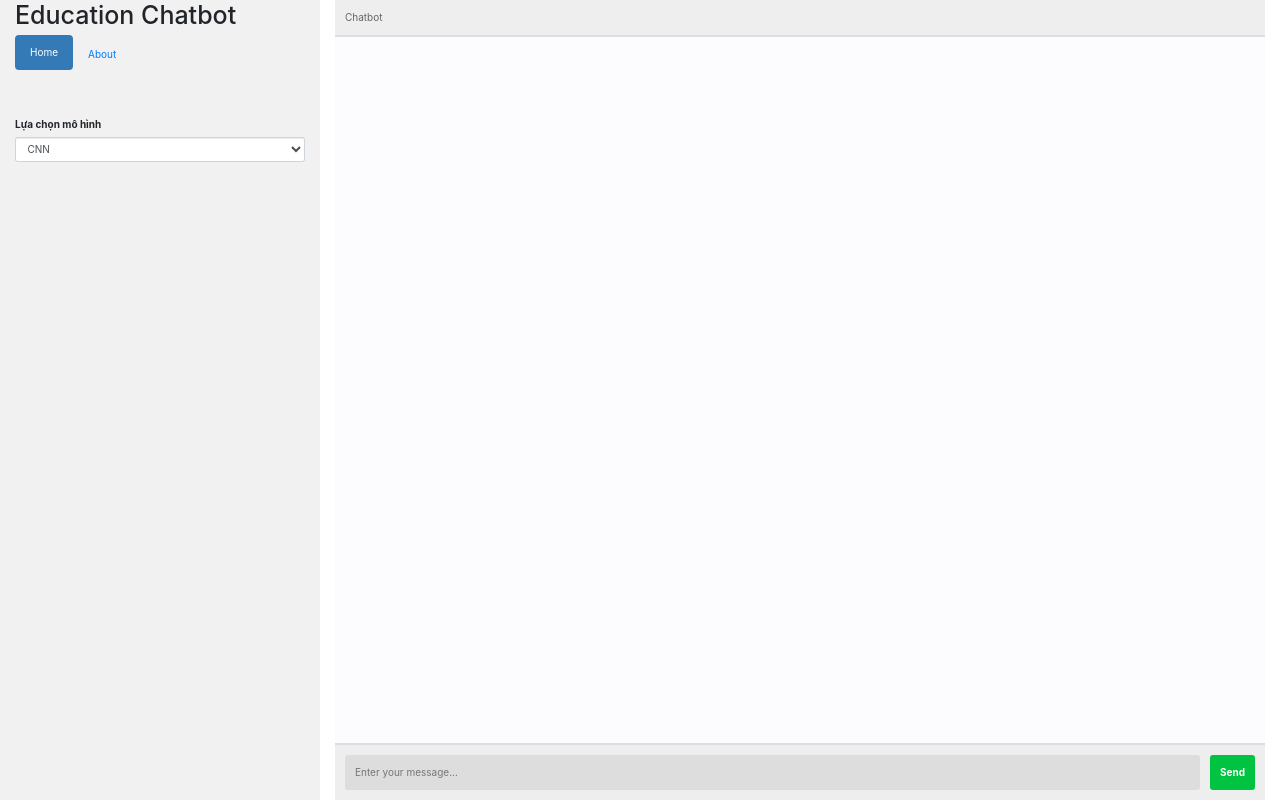
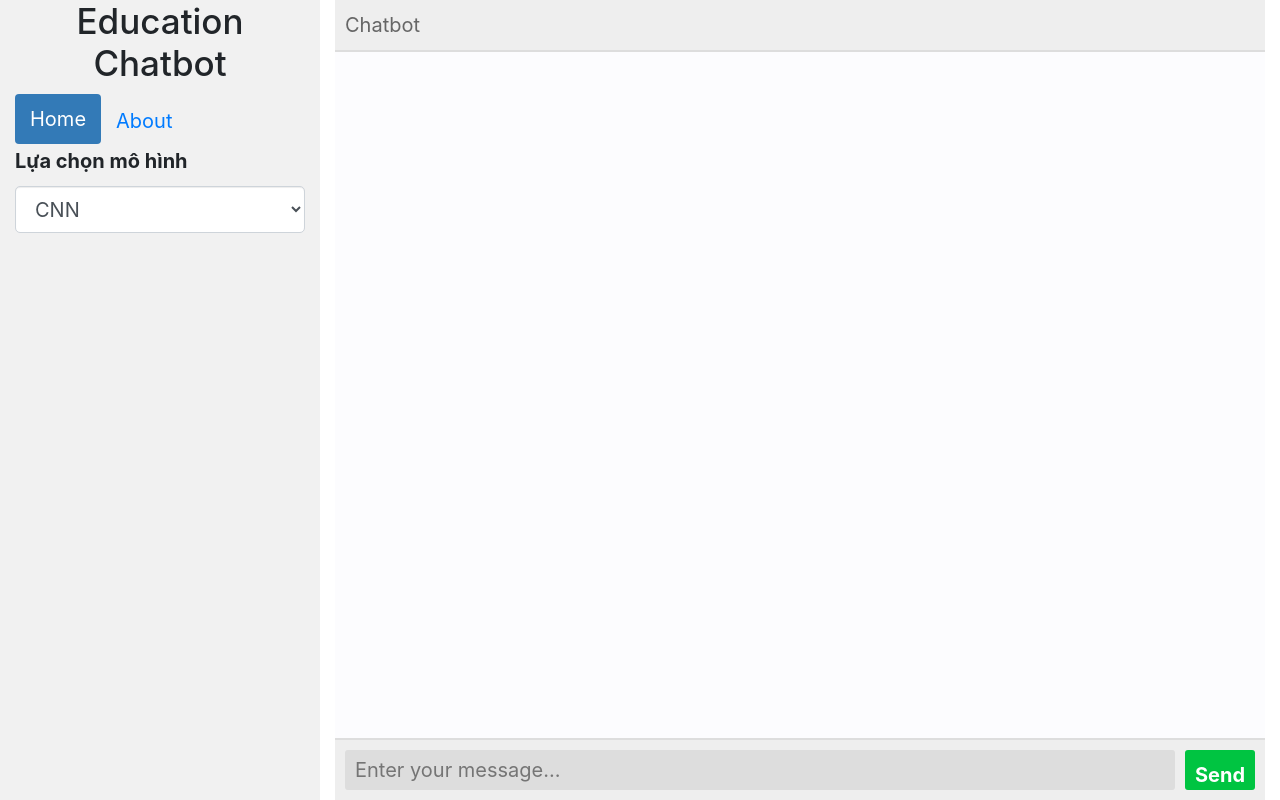
Before and after one commit to thangnvkcn/DemoQ-A, a Flask app: page / in a window 1280 px wide. Run offline with Flask 2, Linux system fonts and the light colour scheme; parts of the project's set-up code (start-up, migrations or seed data) failed here and were passed over; some libraries are stand-ins or nearby versions.

Commit message:
refactored

```diff
--- a/static/css/main.css
+++ b/static/css/main.css
@@ -13,6 +13,20 @@ html {
 html, body {
   margin:0px;
   height:100%;
+  font-size: 20px !important;
+}
+
+h1 {
+    color: black;
+    margin-bottom: 0;
+    margin-top: 0;
+    text-align: center;
+}
+
+h3 {
+    color: black;
+    margin-top: 3px;
+    text-align: center;
 }
 
 /**,*/
@@ -38,6 +52,7 @@ html, body {
     justify-content: space-between;
     height: 100%;
     background: var(--msger-bg);
+    font-size: 20px;
 }
 
 .msger-header {
@@ -86,6 +101,7 @@ html, body {
   padding: 15px;
   border-radius: 15px;
   background: var(--left-msg-bg);
+  font-size: 20px;
 }
 .msg-info {
   display: flex;
@@ -124,10 +140,11 @@ html, body {
   background: #eee;
 }
 .msger-inputarea * {
+  height: 40px;
   padding: 10px;
   border: none;
   border-radius: 3px;
-  font-size: 1em;
+  font-size: 20px;
 }
 .msger-input {
   flex: 1;
@@ -148,3 +165,10 @@ html, body {
 .msger-chat {
   background-color: #fcfcfe;
 }
+
+.col-sm-9 {
+    -ms-flex: 0 0 75%;
+    flex: 0 0 75%;
+    max-width: 75%;
+    max-height: 100%;
+}
--- a/templates/session.html
+++ b/templates/session.html
@@ -5,6 +5,7 @@
     <link rel="stylesheet" href="../static/css/main.css">
       <meta charset="utf-8">
   <meta name="viewport" content="width=device-width, initial-scale=1">
+  <script src="https://ajax.googleapis.com/ajax/libs/jquery/3.2.1/jquery.min.js"></script>
   <link rel="stylesheet" href="https://maxcdn.bootstrapcdn.com/bootstrap/3.4.1/css/bootstrap.min.css">
   <script src="https://ajax.googleapis.com/ajax/libs/jquery/3.5.1/jquery.min.js"></script>
   <script src="https://maxcdn.bootstrapcdn.com/bootstrap/3.4.1/js/bootstrap.min.js"></script>
@@ -18,13 +19,6 @@
       height: 100%;
     }
 
-    /* Set black background color, white text and some padding */
-    footer {
-      background-color: #555;
-      color: white;
-      padding: 15px;
-    }
-
     /* On small screens, set height to 'auto' for sidenav and grid */
     @media screen and (max-width: 767px) {
       .sidenav {
@@ -34,20 +28,17 @@
       .row.content {height: auto;}
     }
   </style>
-    <link rel="stylesheet" href="https://stackpath.bootstrapcdn.com/bootstrap/4.5.2/css/bootstrap.min.css" integrity="sha384-JcKb8q3iqJ61gNV9KGb8thSsNjpSL0n8PARn9HuZOnIxN0hoP+VmmDGMN5t9UJ0Z" crossorigin="anonymous">
+      <link rel="stylesheet" href="https://stackpath.bootstrapcdn.com/bootstrap/4.5.2/css/bootstrap.min.css" integrity="sha384-JcKb8q3iqJ61gNV9KGb8thSsNjpSL0n8PARn9HuZOnIxN0hoP+VmmDGMN5t9UJ0Z" crossorigin="anonymous">
   </head>
   <body>
   <div class="container-fluid">
       <div class="row content">
         <div class="col-sm-3 sidenav">
-          <h1>Education Chatbot</h1>
+          <h3>Education Chatbot</h3>
           <ul class="nav nav-pills nav-stacked">
             <li class="active"><a href="#section1">Home</a></li>
             <li><a href="#section2">About</a></li>
           </ul>
-            <br>
-            <br>
-            <br>
 {#          <div class="input-group">#}
 {#            <input type="text" class="form-control" placeholder="Search Blog..">#}
 {#            <span class="input-group-btn">#}
@@ -96,10 +87,5 @@
 
 
     <script src="../static/js/main.js"></script>
-    <script src="https://code.jquery.com/jquery-3.5.1.slim.min.js" integrity="sha384-DfXdz2htPH0lsSSs5nCTpuj/zy4C+OGpamoFVy38MVBnE+IbbVYUew+OrCXaRkfj" crossorigin="anonymous"></script>
-    <script src="https://cdn.jsdelivr.net/npm/popper.js@1.16.1/dist/umd/popper.min.js" integrity="sha384-9/reFTGAW83EW2RDu2S0VKaIzap3H66lZH81PoYlFhbGU+6BZp6G7niu735Sk7lN" crossorigin="anonymous"></script>
-    <script src="https://stackpath.bootstrapcdn.com/bootstrap/4.5.2/js/bootstrap.min.js" integrity="sha384-B4gt1jrGC7Jh4AgTPSdUtOBvfO8shuf57BaghqFfPlYxofvL8/KUEfYiJOMMV+rV" crossorigin="anonymous"></script>
-
-
   </body>
   </html>
```
